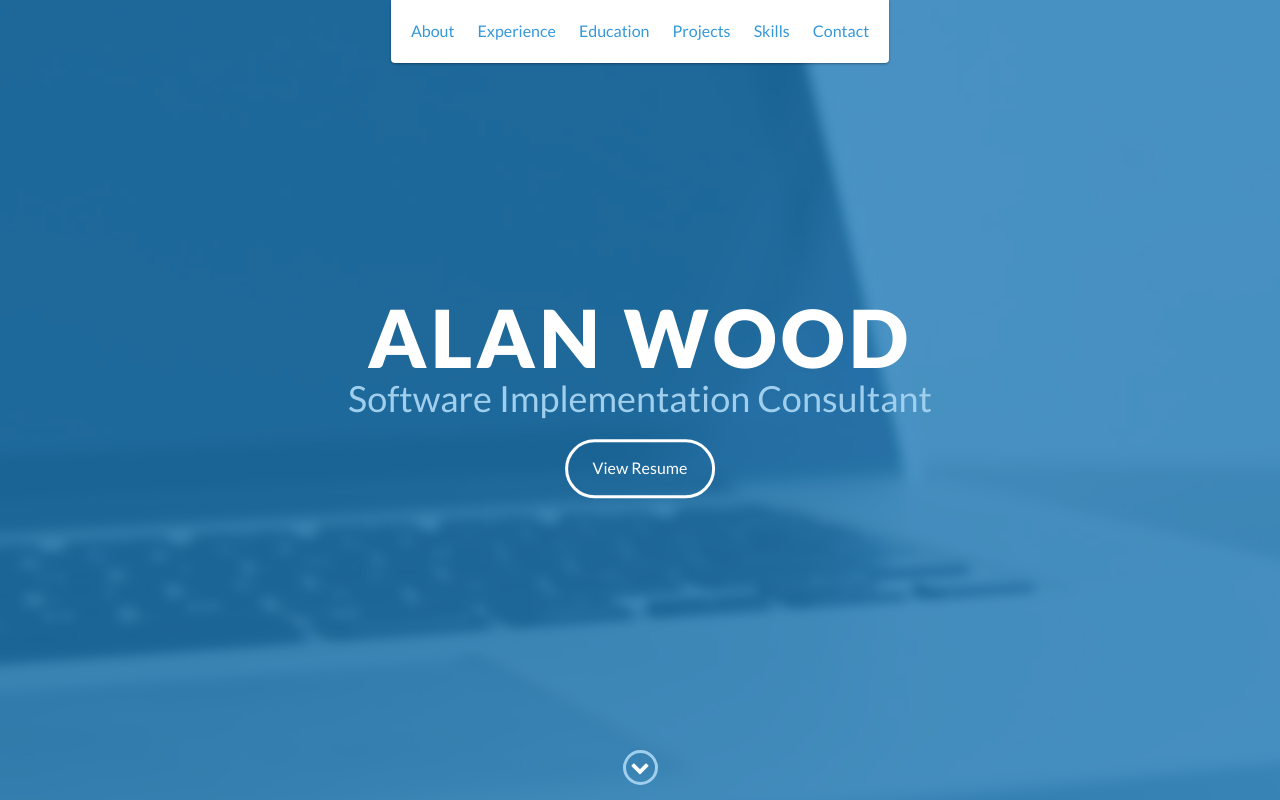
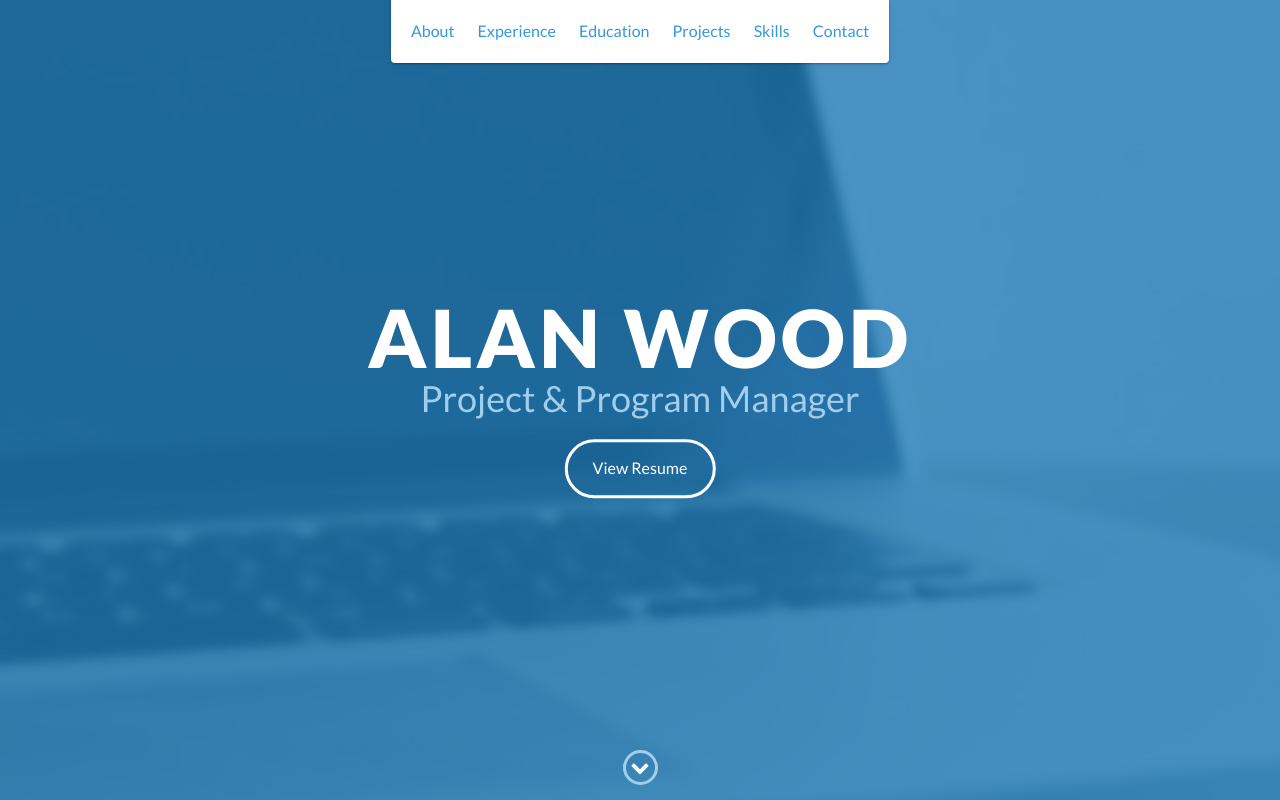
Before and after one commit to awood107/awood107.github.io, a website: page index.html in a window 1280 px wide. Shown: the top 800 px of the page. Drawn offline with nearby package versions, Linux system fonts and the light colour scheme.

Commit message:
Update index.html

```diff
--- a/index.html
+++ b/index.html
@@ -49,7 +49,7 @@
     <div id="lead">
         <div id="lead-content">
             <h1>Alan Wood</h1>
-            <h2>Software Implementation Consultant</h2>
+            <h2>Project & Program Manager</h2>
             <a href="https://drive.google.com/file/d/1BXdpgWJnE0QNcy7LnGOYd1X3I8XqYtvs/view?usp=sharing" class="btn-rounded-white">View Resume</a>
         </div>
         <!-- End #lead-content -->
```
